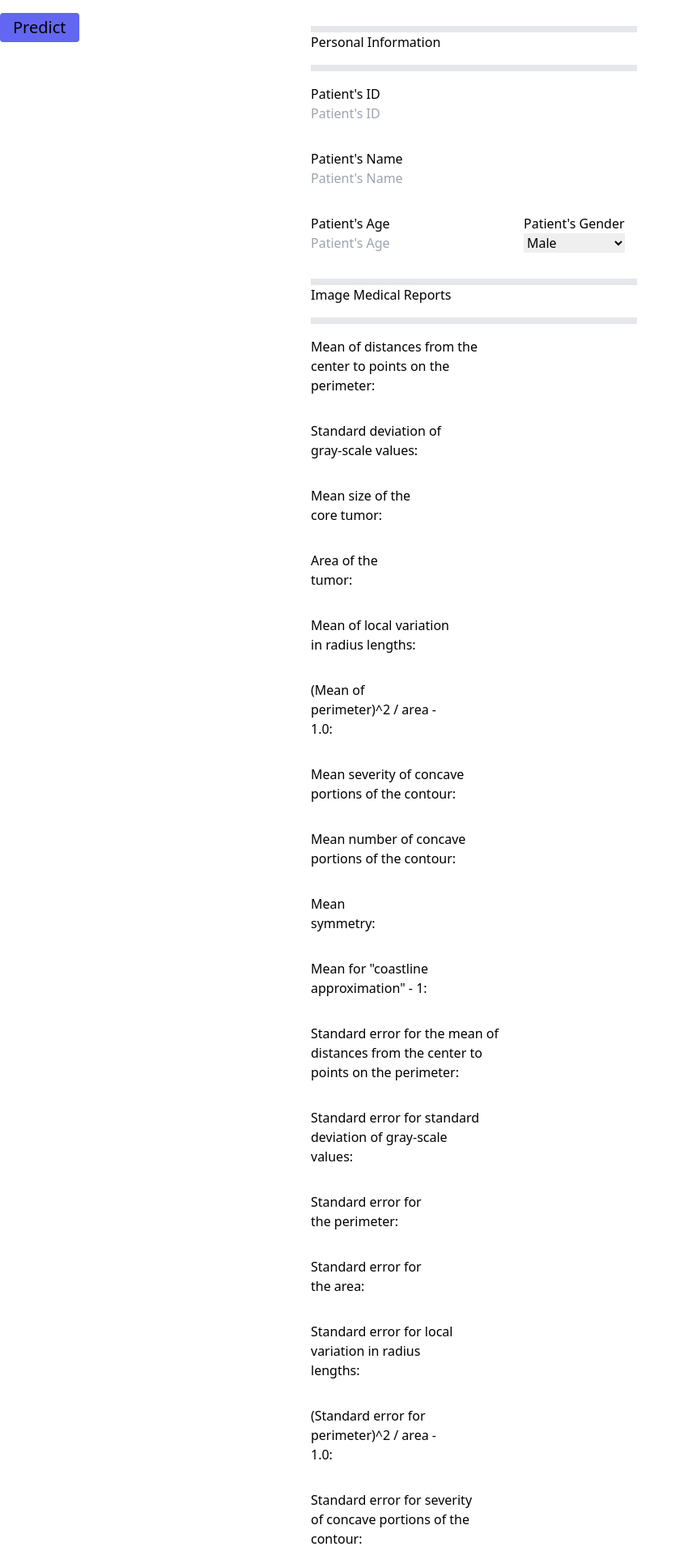
After one commit to shashanksangawar/U-Health, a Flask app: page /breast_cancer in a window 1280 px wide. The commit adds this page. Shown: the top 1920 px of the page at 81% size, without its empty margins (0-850 px from the left). Run offline with Flask 2, Linux system fonts and the light colour scheme; some libraries are stand-ins or nearby versions.

Commit message:
Cancer Prediction Added.

```diff
--- a/source/app.py
+++ b/source/app.py
@@ -3,6 +3,7 @@ from flask import Flask, render_template, request
 from flask_cors import CORS
 import os, secrets
 from supporting.heart import heart_prediction
+from supporting.cancer import cancer_prediction
 # Configuration for Flask App
 app = Flask(__name__)
 CORS(app)
@@ -28,6 +29,10 @@ def ui_main_page():
 def ui_heart_disease():
     return render_template('heart.html')
 
+# Breast Cancer Prediction
+@app.route('/breast_cancer')
+def ui_breast_cancer():
+    return render_template('cancer.html')
 
 # --------------------------------
 # --------- Back-end ------------
@@ -36,6 +41,9 @@ def ui_heart_disease():
 def api_heart_disease():
     return heart_prediction(form=request.form)
 
+@app.route('/api/breast_cancer', methods=['POST'])
+def api_breast_cancer():
+    return cancer_prediction(form=request.form)
 
 @app.route('/test')
 def test():
--- /dev/null
+++ b/source/templates/cancer.html
@@ -0,0 +1,190 @@
+<!DOCTYPE html>
+<html lang="en">
+
+<head>
+    <meta charset="UTF-8">
+    <meta http-equiv="X-UA-Compatible" content="IE=edge">
+    <meta name="viewport" content="width=device-width, initial-scale=1.0">
+    <title>Heart Disease Prediction System</title>
+    <script src="https://cdn.tailwindcss.com"></script>
+</head>
+<body>
+    <div class="h-[auto] my-4">
+        <form method="post" enctype="multipart/form-data" class="form">
+            <div class="w-[70%] float-right flex flex-col">
+
+                <div class="border-4 border-light-gray-500 w-[45%] mt-4"></div>
+                    <h1>Personal Information</h1>
+                <div class="border-4 border-light-gray-500 w-[45%] mt-4"></div>
+
+                    <div class="w-[55%] flex flex-wrap  gap-8 my-4 h-[auto]">
+
+                        <div class="flex flex-col">
+                            Patient's ID <input type="text" name="id" class="w-full" placeholder="Patient's ID">
+                        </div>
+
+                        <div class="flex flex-col">
+                            Patient's Name <input type="text" name="name" class="w-full" placeholder="Patient's Name">
+                        </div>
+
+                        <div class="flex flex-col">
+                            Patient's Age <input type="text" name="age" class="w-full" placeholder="Patient's Age">
+                        </div>
+
+                        <div class="flex flex-col">
+                            Patient's Gender
+                            <select name="sex" class="w-full">
+                                <option value="0">Male</option>
+                                <option value="1">Female</option>
+                            </select>
+                        </div>
+                    </div>
+
+                    <div class="border-4 border-light-gray-500 w-[45%] mt-4"></div>
+                        <h1>Image Medical Reports</h1>
+                    <div class="border-4 border-light-gray-500 w-[45%] mt-4"></div>
+
+                    <!-- Medical Reports -->
+                    <div id="medical-records" class="w-[45%] flex flex-wrap  gap-8 my-4 h-[auto]">
+
+
+                        <div class="flex flex-row">
+                            Mean of distances from the center to points on the perimeter:  <input type="text" name="radius_mean" class="w-full">
+                        </div>
+
+                        <div class="flex flex-row">
+                            Standard deviation of gray-scale values:  <input type="text" name="texture_mean" class="w-full">
+                        </div>
+
+                        <div class="flex flex-row">
+                            Mean size of the core tumor:  <input type="text" name="perimeter_mean" class="w-full">
+                        </div>
+
+                        <div class="flex flex-row">
+                            Area of the tumor:  <input type="text" name="area_mean" class="w-full">
+                        </div>
+
+                        <div class="flex flex-row">
+                            Mean of local variation in radius lengths:  <input type="text" name="smoothness_mean" class="w-full">
+                        </div>
+
+                        <div class="flex flex-row">
+                            (Mean of perimeter)^2 / area - 1.0:  <input type="text" name="compactness_mean" class="w-full">
+                        </div>
+
+                        <div class="flex flex-row">
+                            Mean severity of concave portions of the contour:  <input type="text" name="concavity_mean" class="w-full">
+                        </div>
+
+                        <div class="flex flex-row">
+                            Mean number of concave portions of the contour:  <input type="text" name="concave_points_mean" class="w-full">
+                        </div>
+
+                        <div class="flex flex-row">
+                            Mean symmetry:  <input type="text" name="symmetry_mean" class="w-full">
+                        </div>
+
+                        <div class="flex flex-row">
+                            Mean for "coastline approximation" - 1:  <input type="text" name="fractal_dimension_mean" class="w-full">
+                        </div>
+
+                        <div class="flex flex-row">
+                            Standard error for the mean of distances from the center to points on the perimeter:  <input type="text" name="radius_se" class="w-full">
+                        </div>
+
+                        <div class="flex flex-row">
+                            Standard error for standard deviation of gray-scale values:  <input type="text" name="texture_se" class="w-full">
+                        </div>
+
+                        <div class="flex flex-row">
+                            Standard error for the perimeter:  <input type="text" name="perimeter_se" class="w-full">
+                        </div>
+
+                        <div class="flex flex-row">
+                            Standard error for the area:  <input type="text" name="area_se" class="w-full">
+                        </div>
+
+                        <div class="flex flex-row">
+                            Standard error for local variation in radius lengths:  <input type="text" name="smoothness_se" class="w-full">
+                        </div>
+
+                        <div class="flex flex-row">
+                            (Standard error for perimeter)^2 / area - 1.0:  <input type="text" name="compactness_se" class="w-full">
+                        </div>
+
+                        <div class="flex flex-row">
+                            Standard error for severity of concave portions of the contour:  <input type="text" name="concavity_se" class="w-full">
+                        </div>
+
+                        <div class="flex flex-row">
+                            Standard error for the number of concave portions of the contour:  <input type="text" name="concave_points_se" class="w-full">
+                        </div>
+
+                        <div class="flex flex-row">
+                            Standard error for symmetry:  <input type="text" name="symmetry_se" class="w-full">
+                        </div>
+
+                        <div class="flex flex-row">
+                            Standard error for "coastline approximation" - 1:  <input type="text" name="fractal_dimension_se" class="w-full">
+                        </div>
+
+                        <div class="flex flex-row">
+                            "Worst" or largest mean value for the mean of distances from the center to points on the perimeter:  <input type="text" name="radius_worst" class="w-full">
+                        </div>
+
+                        <div class="flex flex-row">
+                            "Worst" or largest mean value for standard deviation of gray-scale values:  <input type="text" name="texture_worst" class="w-full">
+                        </div>
+
+
+                        <div class="flex flex-row">
+                            "Worst" or largest mean value for the perimeter:  <input type="text" name="perimeter_worst" class="w-full">
+                        </div>
+
+                        <div class="flex flex-row">
+                            "Worst" or largest mean value for the area:  <input type="text" name="area_worst" class="w-full">
+                        </div>
+
+
+                        <div class="flex flex-row">
+                            "Worst" or largest mean value for local variation in radius lengths:  <input type="text" name="smoothness_worst" class="w-full">
+                        </div>
+
+                        <div class="flex flex-row">
+                            ("Worst" or largest mean value for perimeter)^2 / area - 1.0:  <input type="text" name="compactness_worst" class="w-full">
+                        </div>
+
+                        <div class="flex flex-row">
+                            "Worst" or largest mean value for the severity of concave portions of the contour:  <input type="text" name="concavity_worst" class="w-full">
+                        </div>
+
+                        <div class="flex flex-row">
+                            "Worst" or largest mean value for the number of concave portions of the contour:  <input type="text" name="concave_points_worst" class="w-full">
+                        </div>
+
+                        <div class="flex flex-row">
+                            "Worst" or largest mean value for symmetry:  <input type="text" name="symmetry_worst" class="w-full">
+                        </div>
+
+                        <div class="flex flex-row">
+                            "Worst" or largest mean value for "coastline approximation" - 1:  <input type="text" name="fractal_dimension_worst" class="w-full">
+                        </div>
+
+                    </div>
+                </div>
+
+                    <input type="submit" formaction="/api/breast_cancer" value="Predict"
+                            class="sell bg-indigo-500 px-4 py-1 text-xl rounded">
+                </div>
+            </div>
+        </form>
+    </div>
+</body>
+
+<script>
+    function display_div()
+    {
+        var medicalRecords = document.querySelector('#medical-records').classList.toggle('hidden');
+    }
+</script>
+</html>
```
Also changed, not shown: source/supporting/cancer.py (added, +32 -0 lines), source/templates/heart.html (+21 -10 lines), 1 other file.
